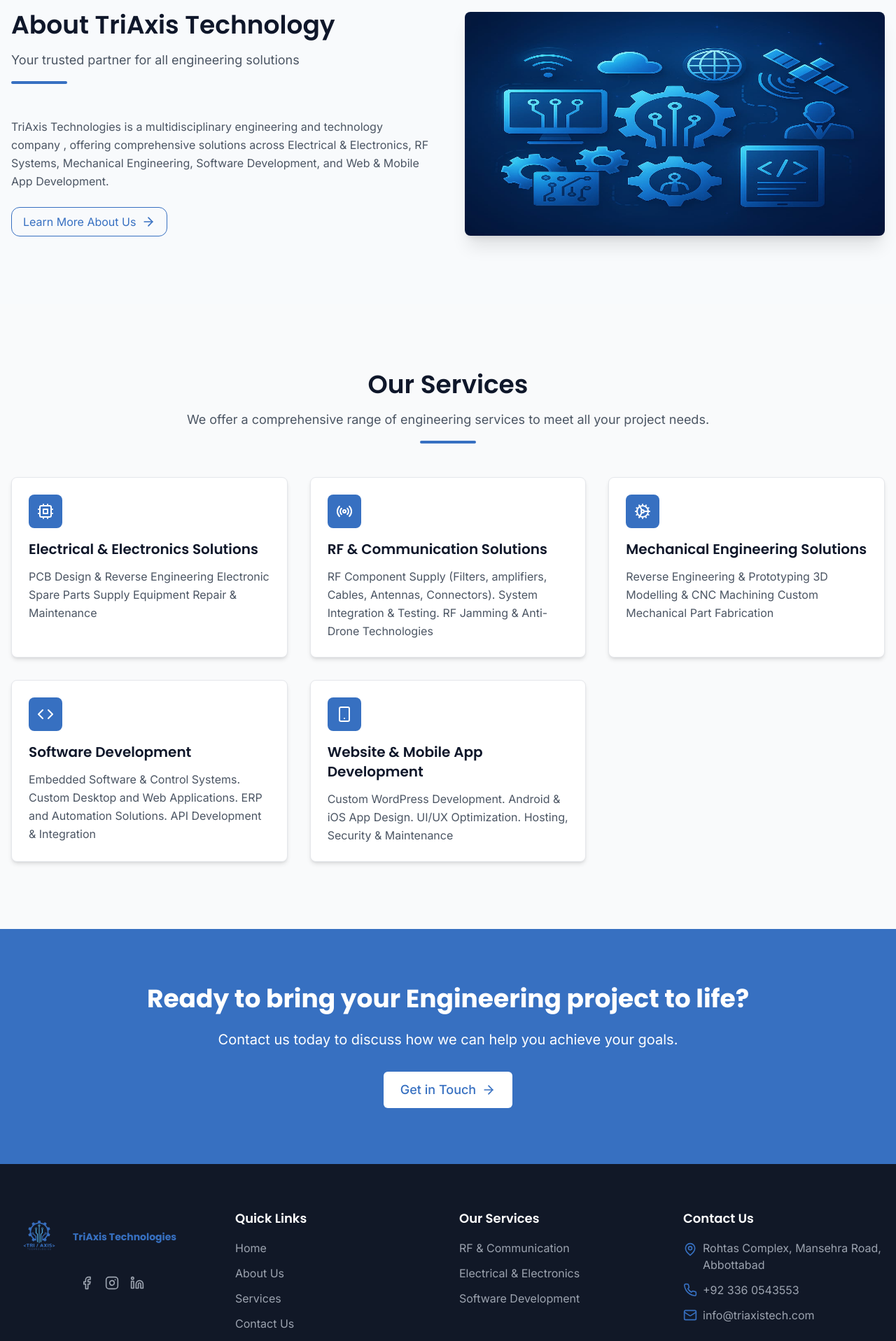
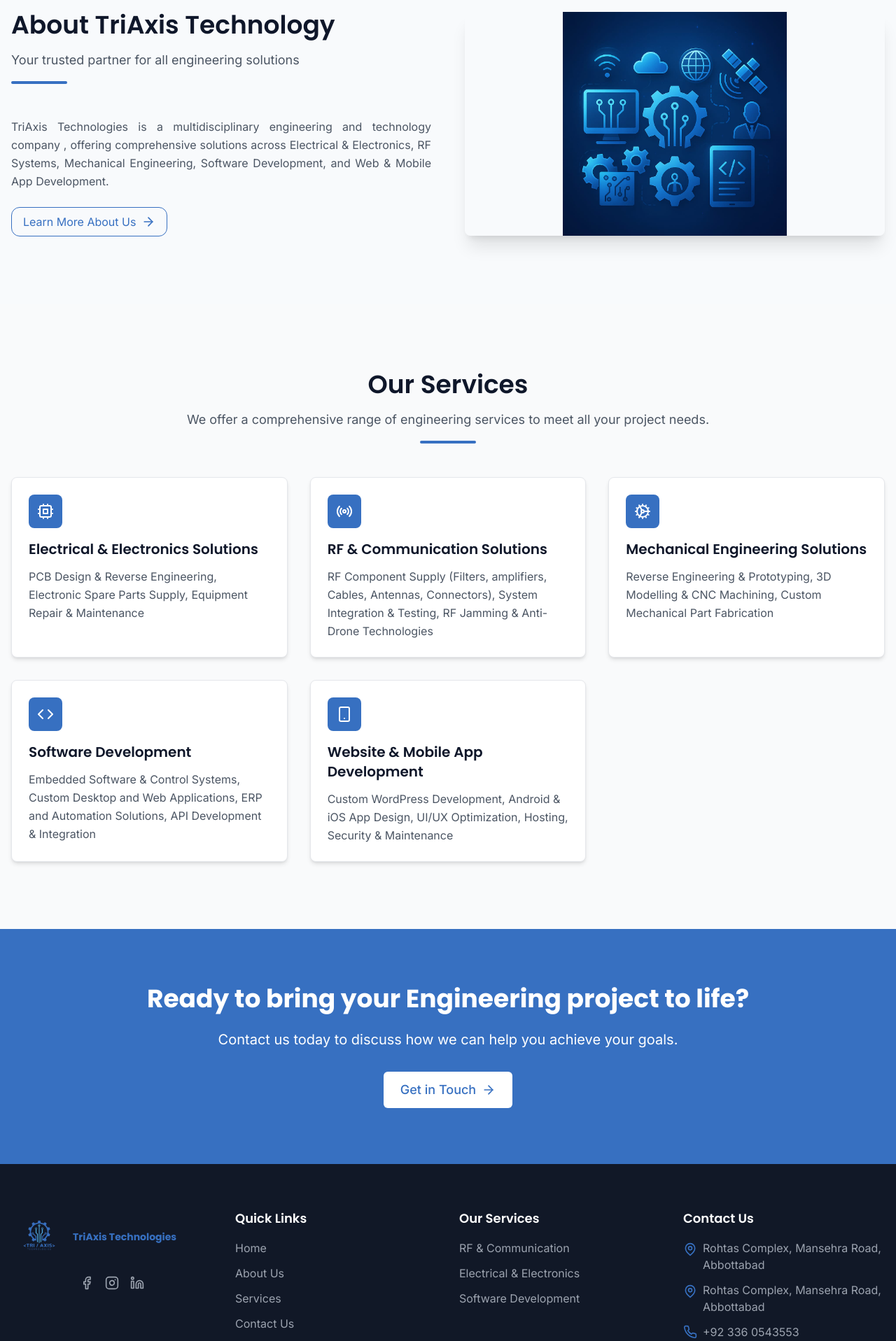
Before and after one commit to ibah007/TriAxis, a React (Vite) app: page / in a window 1280 px wide. Shown: the part 880-2797 px from the top of the page at 70% size. Built offline with nearby package versions, Linux system fonts and the light colour scheme.

Commit message:
changed home page content

```diff
--- a/src/components/Footer.jsx
+++ b/src/components/Footer.jsx
@@ -75,6 +75,10 @@ const Footer = () => {
                 <MapPin size={20} className="mr-2 text-customBlue mt-1 flex-shrink-0" />
                 <span className="text-gray-400">Rohtas Complex, Mansehra Road, Abbottabad</span>
               </li>
+              <li className="flex items-start">
+                <MapPin size={20} className="mr-2 text-customBlue mt-1 flex-shrink-0" />
+                <span className="text-gray-400">Rohtas Complex, Mansehra Road, Abbottabad</span>
+              </li>
               <li className="flex items-center">
                 <Phone size={20} className="mr-2 text-customBlue flex-shrink-0" />
                 <span className="text-gray-400">+92 336 0543553</span>
--- a/src/components/Hero.jsx
+++ b/src/components/Hero.jsx
@@ -16,7 +16,7 @@ const Hero = () => {
             animate={{ opacity: 1, y: 0 }}
             transition={{ duration: 0.6 }}
           >
-            ONE STOP SOLUTIONS FOR ALL YOUR
+            ONE STOP SOLUTION FOR ALL YOUR
             <span className="text-customBlue"> ENGINEERING NEEDS</span>
           </motion.h1>
 
--- a/src/pages/Home.jsx
+++ b/src/pages/Home.jsx
@@ -29,7 +29,7 @@ const Home = () => {
                 subtitle="Your trusted partner for all engineering solutions"
                 centered={false}
               />
-              <p className="mb-6 text-gray-600 dark:text-gray-300">
+              <p className="mb-6 text-justify text-gray-600 dark:text-gray-300">
                 TriAxis Technologies is a multidisciplinary engineering and
                  technology company , offering comprehensive solutions across
                   Electrical & Electronics, RF Systems, Mechanical Engineering,
@@ -48,7 +48,7 @@ const Home = () => {
               <img
                 src="/beemu.jpg"
                 alt="Engineering Expertise"
-                className="rounded-lg shadow-xl w-full h-80 "
+                className="rounded-lg shadow-xl w-full h-80 object-scale-down"
               />
               {/* <div className="absolute -bottom-5 -right-5 w-24 h-24 bg-primary-500 rounded-lg"></div> */}
             </div>
--- a/src/redux/slices/servicesSlice.js
+++ b/src/redux/slices/servicesSlice.js
@@ -14,7 +14,7 @@ const initialState = {
     {
       id: 1,
       title: 'Electrical & Electronics Solutions',
-      description: 'PCB Design & Reverse Engineering Electronic Spare Parts Supply Equipment Repair & Maintenance',
+      description: 'PCB Design & Reverse Engineering, Electronic Spare Parts Supply, Equipment Repair & Maintenance',
       category: 'electrical-electronics',
       icon: 'Cpu',
     },
@@ -22,28 +22,28 @@ const initialState = {
     {
       id: 2,
       title: 'RF & Communication Solutions',
-      description: 'RF Component Supply (Filters, amplifiers, Cables, Antennas, Connectors). System Integration & Testing. RF Jamming & Anti-Drone Technologies',
+      description: 'RF Component Supply (Filters, amplifiers, Cables, Antennas, Connectors), System Integration & Testing, RF Jamming & Anti-Drone Technologies',
       category: 'rf-communication',
       icon: 'Radio',
     },
     {
       id: 4,
       title: 'Mechanical Engineering Solutions',
-      description: 'Reverse Engineering & Prototyping 3D Modelling & CNC Machining Custom Mechanical Part Fabrication',
+      description: 'Reverse Engineering & Prototyping, 3D Modelling & CNC Machining, Custom Mechanical Part Fabrication',
       category: 'mechanical',
       icon: 'Cog',
     },
     {
       id: 5,
       title:  'Software Development',
-      description: 'Embedded Software & Control Systems. Custom Desktop and Web Applications. ERP and Automation Solutions. API Development & Integration',
+      description: 'Embedded Software & Control Systems, Custom Desktop and Web Applications, ERP and Automation Solutions, API Development & Integration',
       category: 'software',
       icon: 'Code',
     },
     {
       id: 6,
       title: 'Website & Mobile App Development',
-      description: 'Custom WordPress Development. Android & iOS App Design. UI/UX Optimization. Hosting, Security & Maintenance',
+      description: 'Custom WordPress Development, Android & iOS App Design, UI/UX Optimization, Hosting, Security & Maintenance',
       category: 'web-app',
       icon: 'Smartphone',
     },
```
